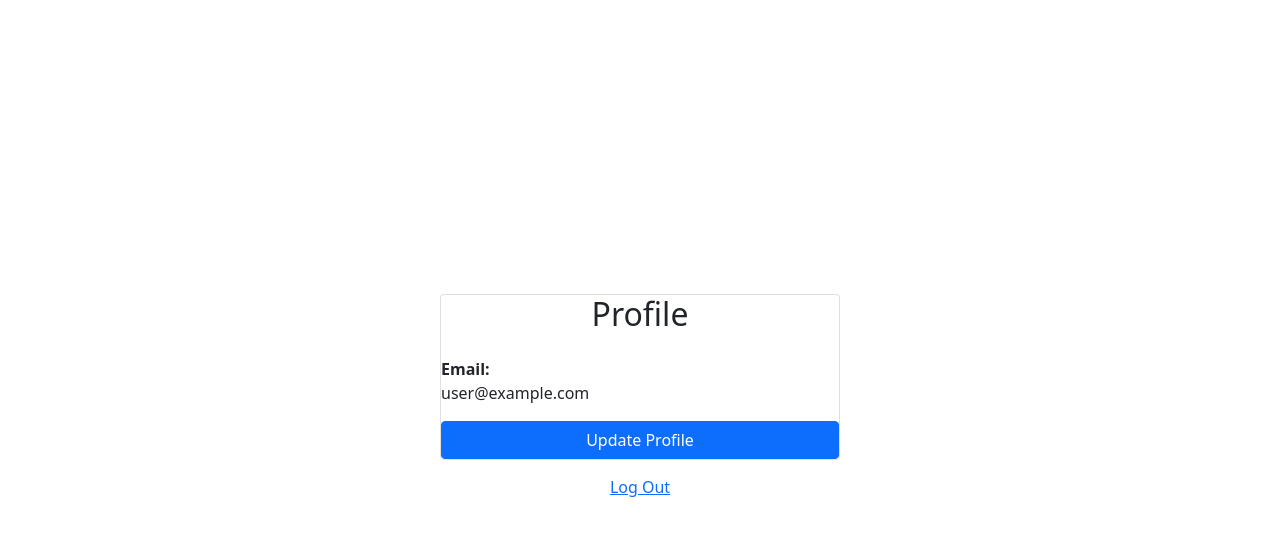
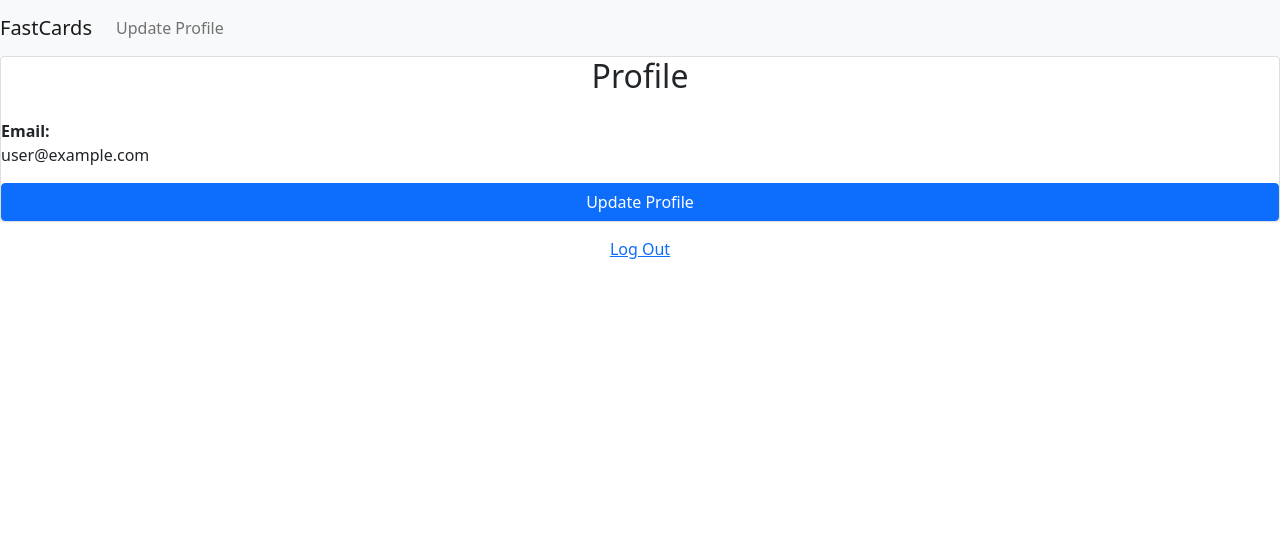
Before and after one commit to aikenwx/Fastcards, a React (Create React App) app: page / in a window 1280 px wide. Shown: the top 536 px of the page. Built offline with nearby package versions, Linux system fonts and the light colour scheme; no server answers; sample sign-in values are in the browser's storage.

Commit message:
Add navbar

```diff
--- a/src/components/App.tsx
+++ b/src/components/App.tsx
@@ -11,11 +11,7 @@ import UpdateProfile from "./UpdateProfile";
 
 function App() {
   return (
-    <Container
-      className="d-flex align-items-center justify-content-center"
-      style={{ minHeight: "100vh" }}
-    >
-      <div className="w-100" style={{ maxWidth: "400px" }}>
+    <>
       <Router>
         <AuthProvider>
           <Routes>
@@ -41,8 +37,7 @@ function App() {
           </Routes>
         </AuthProvider>
       </Router>
-      </div>
-    </Container>
+    </>
   );
 }
 
--- /dev/null
+++ b/src/components/BoxContainer.tsx
@@ -0,0 +1,15 @@
+import React from "react";
+import { Container } from "react-bootstrap";
+
+export default function BoxContainer({ element }: { element: any }) {
+  return (
+    <Container
+      className="d-flex align-items-center justify-content-center"
+      style={{ minHeight: "100vh" }}
+    >
+      <div className="w-100" style={{ maxWidth: "400px" }}>
+        {element}
+      </div>
+    </Container>
+  );
+}
--- a/src/components/Dashboard.tsx
+++ b/src/components/Dashboard.tsx
@@ -2,6 +2,7 @@ import React, { useState } from "react";
 import { Alert, Button, Card } from "react-bootstrap";
 import { Link, useNavigate } from "react-router-dom";
 import { useAuth } from "../contexts/AuthContext";
+import NavBar from "./NavBar";
 
 export default function Dashboard() {
   const [error, setError] = useState("");
@@ -21,6 +22,8 @@ export default function Dashboard() {
 
   return (
     <>
+      <NavBar />
+      <span />
       <Card>
         <h2 className="text-center mb-4">Profile</h2>
         {error && <Alert variant="danger">{error}</Alert>}
--- a/src/components/ForgotPassword.tsx
+++ b/src/components/ForgotPassword.tsx
@@ -2,6 +2,7 @@ import React, { useRef, useState } from "react";
 import { Alert, Form, Button, Card } from "react-bootstrap";
 import { useAuth } from "../contexts/AuthContext";
 import { Link } from "react-router-dom";
+import BoxContainer from "./BoxContainer";
 
 export default function ForgotPassword() {
   const emailRef: any = useRef();
@@ -27,7 +28,8 @@ export default function ForgotPassword() {
   }
 
   return (
-    <>
+    <BoxContainer
+      element={
         <Card>
           <Card.Body>
             <h2 className="text-center mb-4">Password Reset</h2>
@@ -37,9 +39,13 @@ export default function ForgotPassword() {
             <Form onSubmit={handleSubmit}>
               <Form.Group id="email">
                 <Form.Label>Email</Form.Label>
-              <Form.Control type="email" ref={emailRef} required></Form.Control>
+                <Form.Control
+                  type="email"
+                  ref={emailRef}
+                  required
+                ></Form.Control>
               </Form.Group>
-            <Button disabled={loading} className="w-100 mt-3" type="submit" >
+              <Button disabled={loading} className="w-100 mt-3" type="submit">
                 Reset Password
               </Button>
             </Form>
@@ -52,6 +58,7 @@ export default function ForgotPassword() {
             <Link to="/signup"> Sign Up</Link>
           </div>
         </Card>
-    </>
+      }
+    />
   );
 }
--- a/src/components/Login.tsx
+++ b/src/components/Login.tsx
@@ -2,6 +2,7 @@ import React, { useRef, useState } from "react";
 import { Alert, Form, Button, Card } from "react-bootstrap";
 import { useAuth } from "../contexts/AuthContext";
 import { Link, useNavigate } from "react-router-dom";
+import BoxContainer from "./BoxContainer";
 
 export default function Login() {
   const emailRef: any = useRef();
@@ -27,7 +28,8 @@ export default function Login() {
   }
 
   return (
-    <>
+    <BoxContainer
+      element={
         <Card>
           <Card.Body>
             <h2 className="text-center mb-4">Log In</h2>
@@ -36,7 +38,11 @@ export default function Login() {
             <Form onSubmit={handleSubmit}>
               <Form.Group id="email">
                 <Form.Label>Email</Form.Label>
-              <Form.Control type="email" ref={emailRef} required></Form.Control>
+                <Form.Control
+                  type="email"
+                  ref={emailRef}
+                  required
+                ></Form.Control>
               </Form.Group>
               <Form.Group id="password">
                 <Form.Label>Password</Form.Label>
@@ -59,6 +65,7 @@ export default function Login() {
             <Link to="/signup"> Sign Up</Link>
           </div>
         </Card>
-    </>
+      }
+    />
   );
 }
--- /dev/null
+++ b/src/components/NavBar.tsx
@@ -0,0 +1,21 @@
+import React from "react";
+
+export default function NavBar() {
+  return (
+    <nav className="navbar navbar-expand-sm navbar-light bg-light">
+      <a href="/" className="navbar-brand">
+        FastCards
+      </a>
+      {/* <button className="navbar-toggler">
+        <span className="navbar-toggler-icon"></span>
+      </button> */}
+      <ul className="navbar-nav">
+        <li className="nav-item>">
+          <a href="/update-profile" className="nav-link">
+            Update Profile
+          </a>
+        </li>
+      </ul>
+    </nav>
+  );
+}
--- a/src/components/Signup.tsx
+++ b/src/components/Signup.tsx
@@ -2,6 +2,7 @@ import React, { useRef, useState } from "react";
 import { Alert, Form, Button, Card } from "react-bootstrap";
 import { useAuth } from "../contexts/AuthContext";
 import { Link, useNavigate } from "react-router-dom";
+import BoxContainer from "./BoxContainer";
 
 export default function Signup() {
   const emailRef: any = useRef();
@@ -32,7 +33,8 @@ export default function Signup() {
   }
 
   return (
-    <>
+    <BoxContainer
+      element={
         <Card>
           <Card.Body>
             <h2 className="text-center mb-4">Sign Up</h2>
@@ -40,7 +42,11 @@ export default function Signup() {
             <Form onSubmit={handleSubmit}>
               <Form.Group id="email">
                 <Form.Label>Email</Form.Label>
-              <Form.Control type="email" ref={emailRef} required></Form.Control>
+                <Form.Control
+                  type="email"
+                  ref={emailRef}
+                  required
+                ></Form.Control>
               </Form.Group>
               <Form.Group id="password">
                 <Form.Label>Password</Form.Label>
@@ -68,6 +74,7 @@ export default function Signup() {
             <Link to="/login"> Log In </Link>
           </div>
         </Card>
-    </>
+      }
+    />
   );
 }
```
Lines whose indentation alone changed are shown as unchanged.
